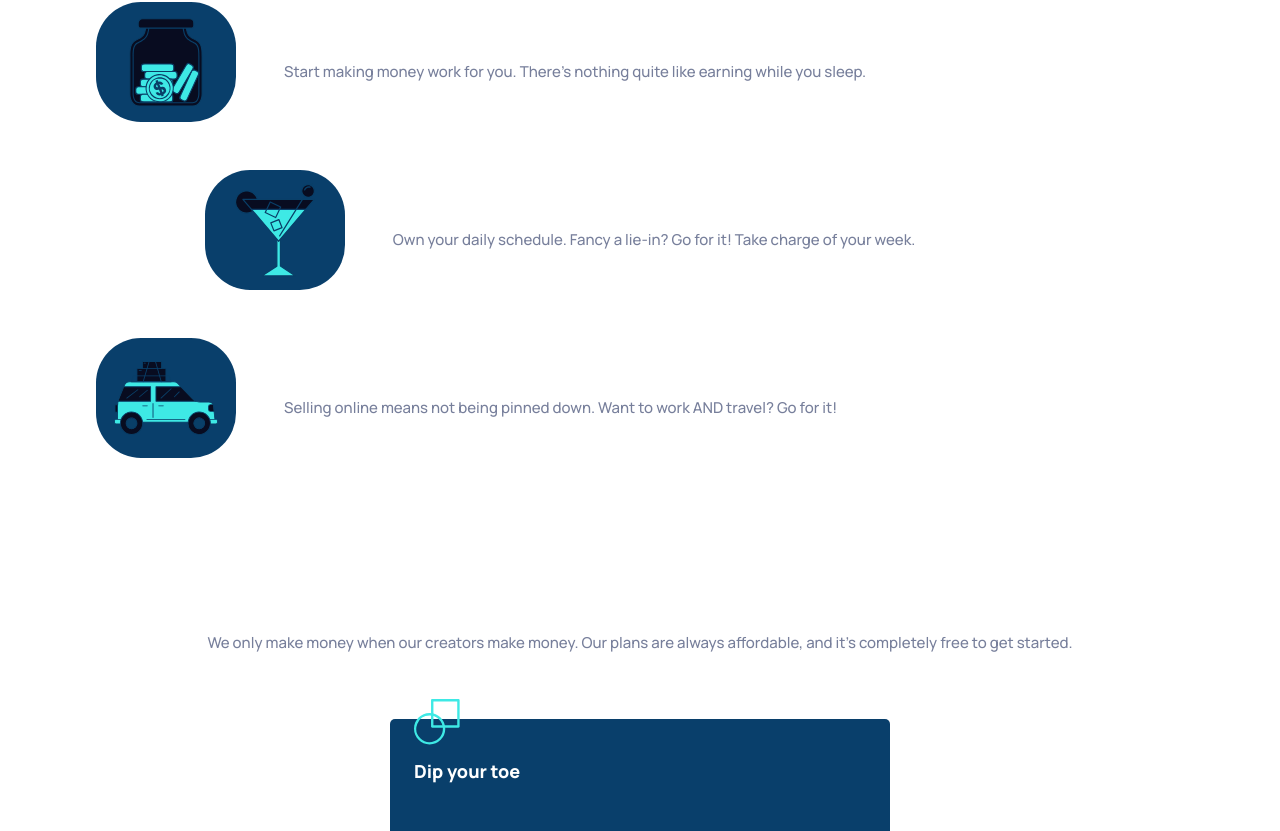
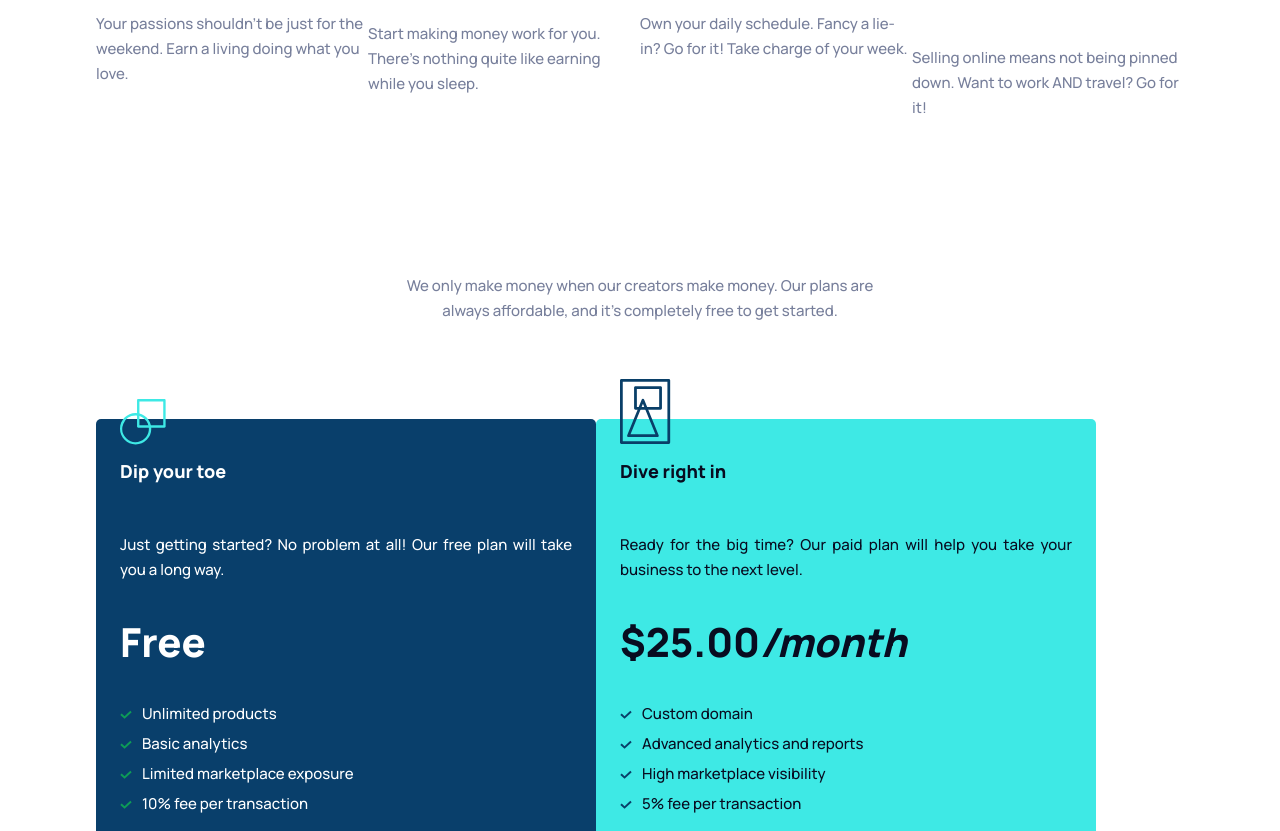
Before and after one commit to hectormoba/pre-launch-landing-page, a React app: page / in a window 1280 px wide. Shown: the part 889-1720 px from the top of the page. Built offline with nearby package versions, Linux system fonts and the light colour scheme; the HTML template or start-up script is replaced by a standard one.

Commit message:
styling fininshed

```diff
--- a/src/App.js
+++ b/src/App.js
@@ -76,9 +76,11 @@ class App extends React.Component {
           {itemsContent.map(item =>
             <Item name={item.id} image={item.image} title={item.title} text={item.text} key={item.id}/>)}
         </section>
-        <section className="plans-section page-section globalpadding">
+        <section className="title-transition globalpadding">
           <h2 className="title">Our pricing plans</h2>
           <p className="regular-text">We only make money when our creators make money. Our plans are always affordable, and it’s completely free to get started.</p>
+        </section>
+        <section className="plans-section page-section globalpadding">
           {plansContent.map(item=>
           <Plans name={item.id} topIcon={item.icon} title={item.title} upperText={item.upperText} pricing={item.planPricing} planInstallment={item.planInstallment} items={item.itemsList} key={item.id}/>)}
         </section>
--- a/src/styles/_layout.scss
+++ b/src/styles/_layout.scss
@@ -8,6 +8,10 @@
     display: flex;
     flex-direction: column;
     align-items: center;
+  }
+  @media(min-width: $desktop){
+    flex-direction: row;
+    min-height: 40vh;
   }
 }
 
--- a/src/styles/_main.scss
+++ b/src/styles/_main.scss
@@ -13,6 +13,15 @@
     }
     &:nth-child(2n + 1){
       align-self: center;
+    }
+  }
+  @media (min-width: $desktop){
+    flex-direction: column;
+    &:nth-child(2n){
+      align-self: center;
+    }
+    &:nth-child(2n + 1){
+      align-self: flex-start;
     }
   }
 }
@@ -52,6 +61,12 @@
   .subtitle{
     text-align: center;
   }
+}
+
+.title-transition{
+  text-align: center;
+  max-width: 700px;
+  margin: 0 auto;
 }
 
 .page-section{
```
